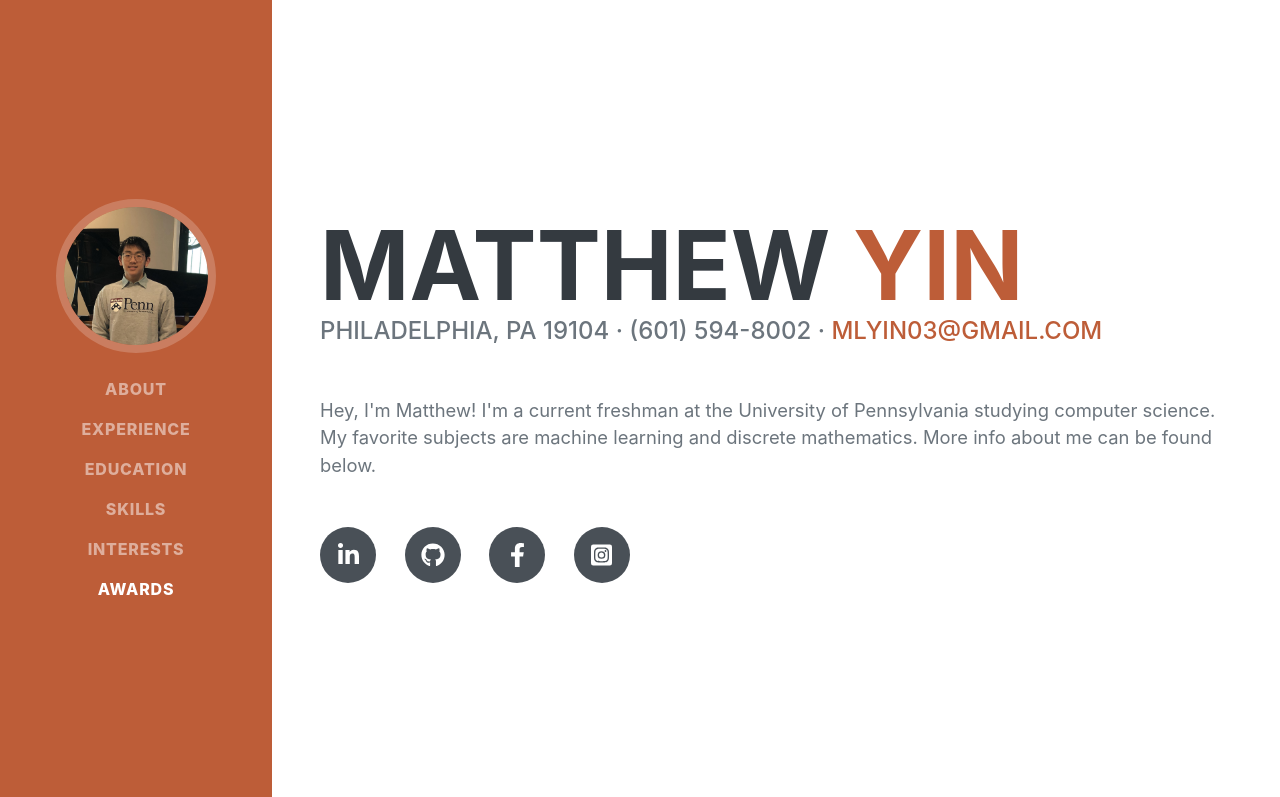
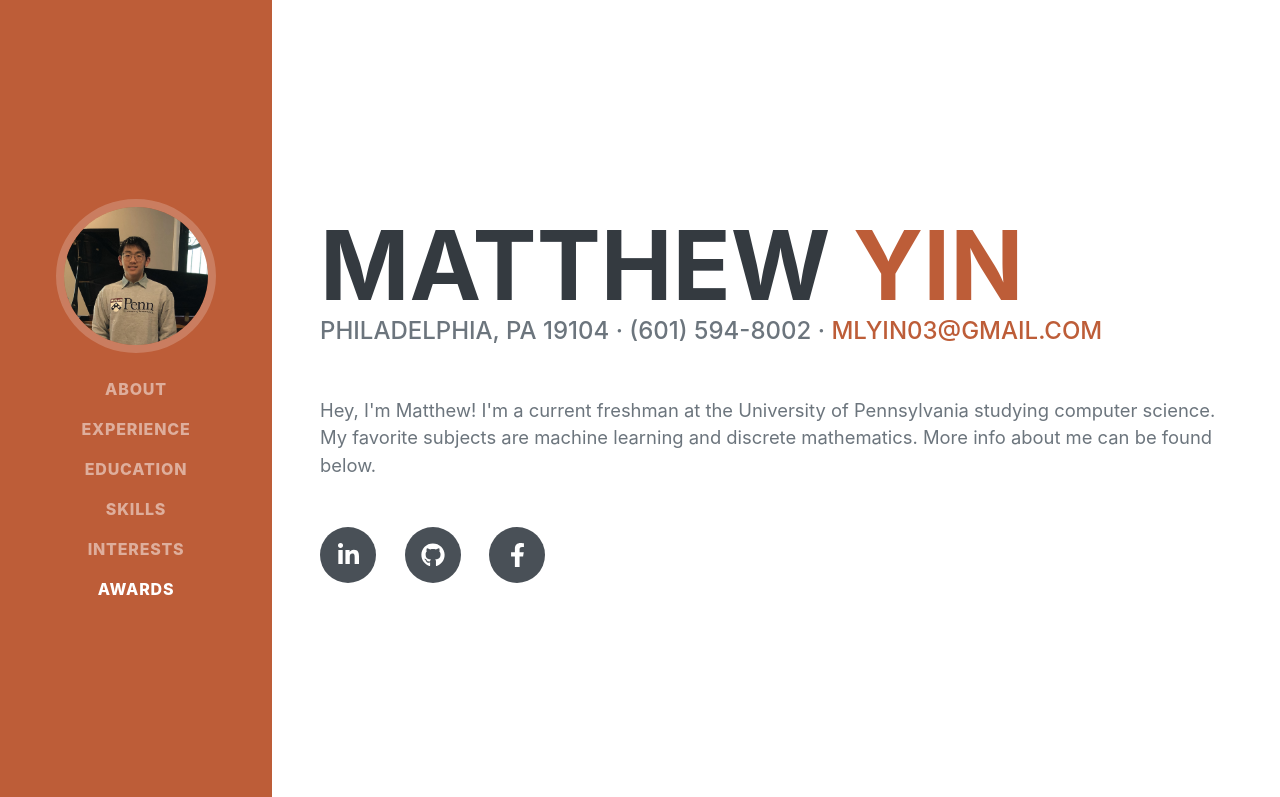
Before and after one commit to mlyin/Personal-Website, a plain HTML site: page index.html in a window 1280 px wide. Shown: the top 797 px of the page. Drawn offline with nearby package versions, Linux system fonts and the light colour scheme; a web font is replaced by a local one.

Commit message:
Update index.html

```diff
--- a/index.html
+++ b/index.html
@@ -52,7 +52,6 @@
                         <a class="social-icon" href="https://www.linkedin.com/in/matthew-yin-3a0901202/"><i class="fab fa-linkedin-in"></i></a>
                         <a class="social-icon" href="https://github.com/mlyin"><i class="fab fa-github"></i></a>
                         <a class="social-icon" href="https://www.facebook.com/matthew.yin.121/"><i class="fab fa-facebook-f"></i></a>
-                        <a class="social-icon" href="https://www.instagram.com/matthewy.in/"><i class="fab fa-instagram-square"></i></a>
                     </div>
                 </div>
             </section>
```
